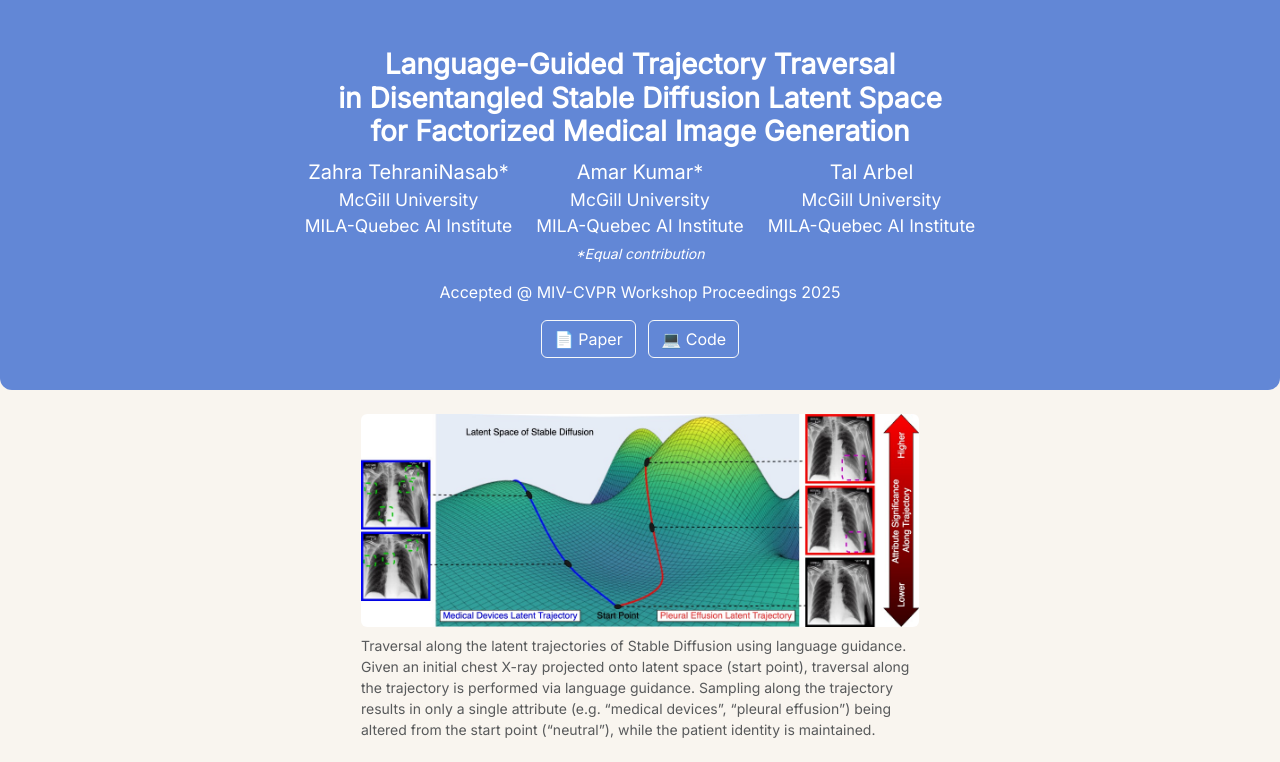
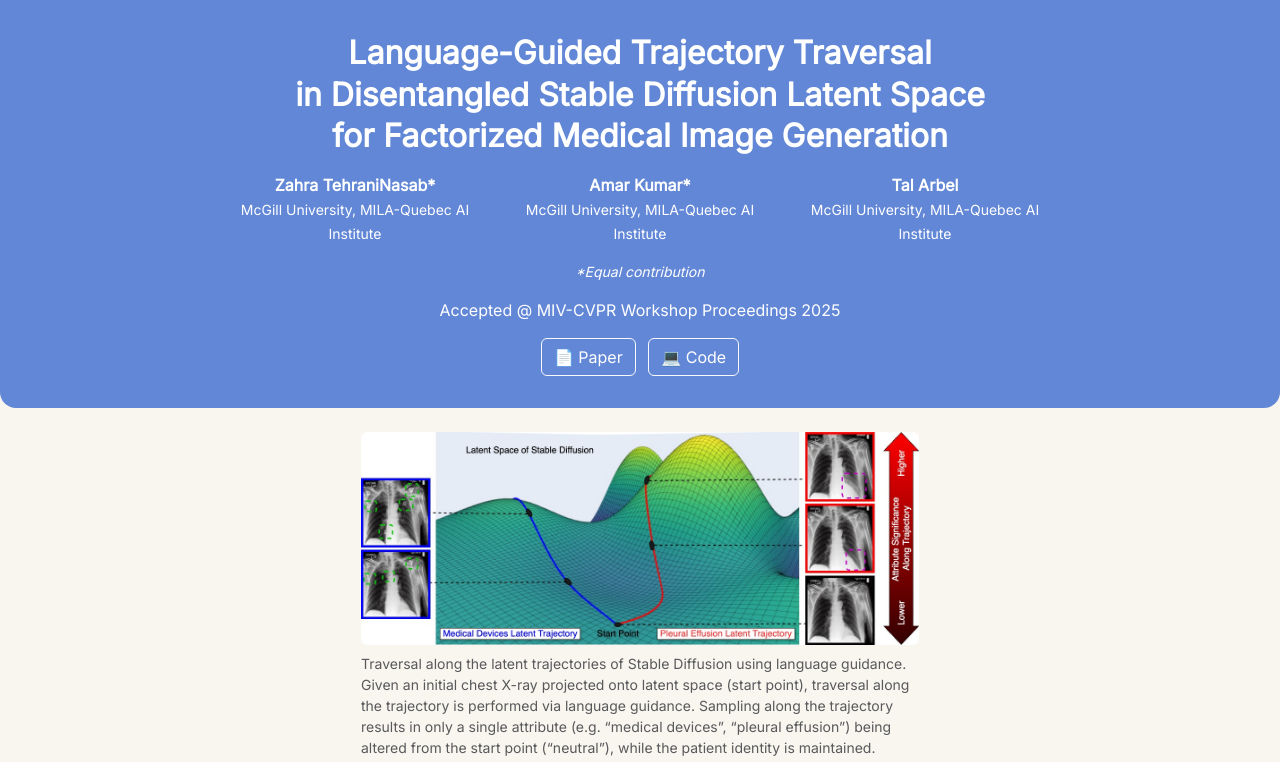
Before and after one commit to tehraninasab/sd-latent-traversal, a plain HTML site: page index.html in a window 1280 px wide. Shown: the top 762 px of the page. Drawn offline with nearby package versions, Linux system fonts and the light colour scheme; no server answers.

Commit message:
Styling the header

```diff
--- a/index.html
+++ b/index.html
@@ -63,16 +63,22 @@
       font-size: 0.9rem;
     }
 
+
     header.custom-header {
       background-color: #6287d6;
       color: white;
-      padding: 3rem 1rem 2rem 1rem;
-      border-radius: 0 0 12px 12px;
+      padding: 2rem 1rem;
+      border-radius: 0 0 16px 16px;
       width: 100%;
       text-align: center;
     }
 
-    .custom-header h1,
+
+    .custom-header h1 {
+      font-size: 2rem;
+      line-height: 1.3;
+      font-weight: 600;
+    }
     .custom-header p,
     .custom-header small,
     .custom-header a {
@@ -106,6 +112,25 @@
       padding-bottom: 0.5rem;
     }
 
+    .fade-in {
+      opacity: 0;
+      transform: translateY(10px);
+      animation: fadeInUp 1s ease-out forwards;
+    }
+
+    @keyframes fadeInUp {
+      to {
+        opacity: 1;
+        transform: translateY(0);
+      }
+    }
+
+    .fade-delay-1 {
+      animation-delay: 0.3s;
+    }
+    .fade-delay-2 {
+      animation-delay: 0.6s;
+    }
 
   </style>
 </head>
@@ -113,26 +138,28 @@
 
 
     <!-- ================= HEADER ================= -->
-    <header class="custom-header w-100">
+    <header class="custom-header w-100 fade-in">
       <div class="container">
         <h1 class="h3 fw-semibold">Language-Guided Trajectory Traversal<br>
           in Disentangled Stable Diffusion Latent Space<br>
           for Factorized Medical Image Generation</h1>
 
-        <p class="lead mb-1 d-flex flex-wrap justify-content-center gap-4">
-          <span class="d-flex flex-column text-center">
-            Zahra TehraniNasab*
-            <small class="text-white-50">McGill University<br>MILA-Quebec AI Institute</small>
-          </span>
-          <span class="d-flex flex-column text-center">
-            Amar Kumar*
-            <small class="text-white-50">McGill University<br>MILA-Quebec AI Institute</small>
-          </span>
-          <span class="d-flex flex-column text-center">
-            Tal Arbel
-            <small class="text-white-50">McGill University<br>MILA-Quebec AI Institute</small>
-          </span>
-        </p>
+
+        <div class="row justify-content-center my-3">
+          <div class="col-md-3 text-center">
+            <strong>Zahra TehraniNasab*</strong><br>
+            <small class="text-white-50">McGill University, MILA-Quebec AI Institute</small>
+          </div>
+          <div class="col-md-3 text-center">
+            <strong>Amar Kumar*</strong><br>
+            <small class="text-white-50">McGill University, MILA-Quebec AI Institute</small>
+          </div>
+          <div class="col-md-3 text-center">
+            <strong>Tal Arbel</strong><br>
+            <small class="text-white-50">McGill University, MILA-Quebec AI Institute</small>
+          </div>
+        </div>
+
 
         <p class="fst-italic small">*Equal contribution</p>
         <p class="text-white-50 mb-3">Accepted @ MIV-CVPR Workshop Proceedings 2025</p>
@@ -142,7 +169,7 @@
     </header>
   <div class="container-lg my-4">
     <!-- ================= TEASER ================= -->
-    <figure class="text-center">
+    <figure class="text-center fade-in">
       <div class="d-inline-block w-50 text-start"> <!-- Add text-start here -->
         <img src="images/trajectory-traversal.jpg" alt="Paper teaser figure" class="img-fluid rounded">
         <figcaption class="text-muted small mt-2">
```
